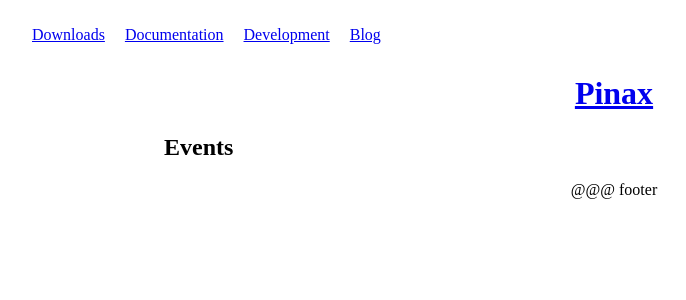
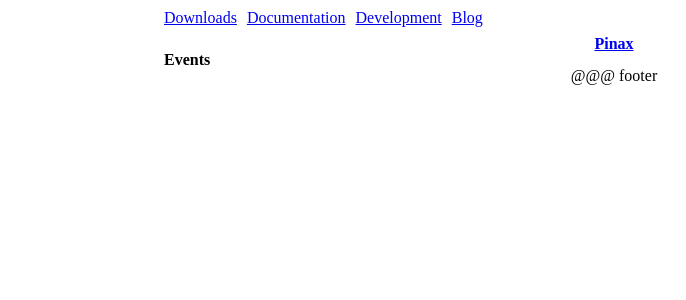
Before and after one commit to pinax/pinaxproject.com, a Django app: template pinaxsite_project/templates/events/home.html in a window 1280 px wide. Shown: the top 300 px of the page, without its empty margins (26-712 px from the left). Run offline with Django 3.2, Linux system fonts and the light colour scheme; the template is opened without the code that fills it, so the values that code supplies are empty; parts of the project's set-up code (start-up, migrations or seed data) failed here and were passed over.

Commit message:
added css reset and tweaked layout a little more

```diff
--- a/pinaxsite_project/media/css/layout.css
+++ b/pinaxsite_project/media/css/layout.css
@@ -19,9 +19,11 @@
 }
 
 ul.nav {
+    margin: 0 auto;
+    width: 900px;
     list-style: none;
 }
 ul.nav li {
-    padding: 10px;
+    padding: 10px 10px 10px 0;
     float: left;
 }
--- /dev/null
+++ b/pinaxsite_project/media/css/reset.css
@@ -0,0 +1,53 @@
+/* http://meyerweb.com/eric/tools/css/reset/ */
+/* v1.0 | 20080212 */
+
+html, body, div, span, applet, object, iframe,
+h1, h2, h3, h4, h5, h6, p, blockquote, pre,
+a, abbr, acronym, address, big, cite, code,
+del, dfn, em, font, img, ins, kbd, q, s, samp,
+small, strike, strong, sub, sup, tt, var,
+b, u, i, center,
+dl, dt, dd, ol, ul, li,
+fieldset, form, label, legend,
+table, caption, tbody, tfoot, thead, tr, th, td {
+	margin: 0;
+	padding: 0;
+	border: 0;
+	outline: 0;
+	font-size: 100%;
+	vertical-align: baseline;
+	background: transparent;
+}
+body {
+	line-height: 1;
+}
+ol, ul {
+	list-style: none;
+}
+blockquote, q {
+	quotes: none;
+}
+blockquote:before, blockquote:after,
+q:before, q:after {
+	content: '';
+	content: none;
+}
+
+/* remember to define focus styles! */
+:focus {
+	outline: 0;
+}
+
+/* remember to highlight inserts somehow! */
+ins {
+	text-decoration: none;
+}
+del {
+	text-decoration: line-through;
+}
+
+/* tables still need 'cellspacing="0"' in the markup */
+table {
+	border-collapse: collapse;
+	border-spacing: 0;
+}
--- a/pinaxsite_project/templates/site_base.html
+++ b/pinaxsite_project/templates/site_base.html
@@ -3,6 +3,7 @@
     <head>
         <title>{% block head_title_base %}Pinax : {% block head_title %}{% endblock %}{% endblock %}</title>
 
+        <link rel="stylesheet" href="{{ STATIC_URL }}css/reset.css" />
         <link rel="stylesheet" href="{{ STATIC_URL }}css/layout.css" />
         {# @@@ atom feeds #}
     </head>
```
